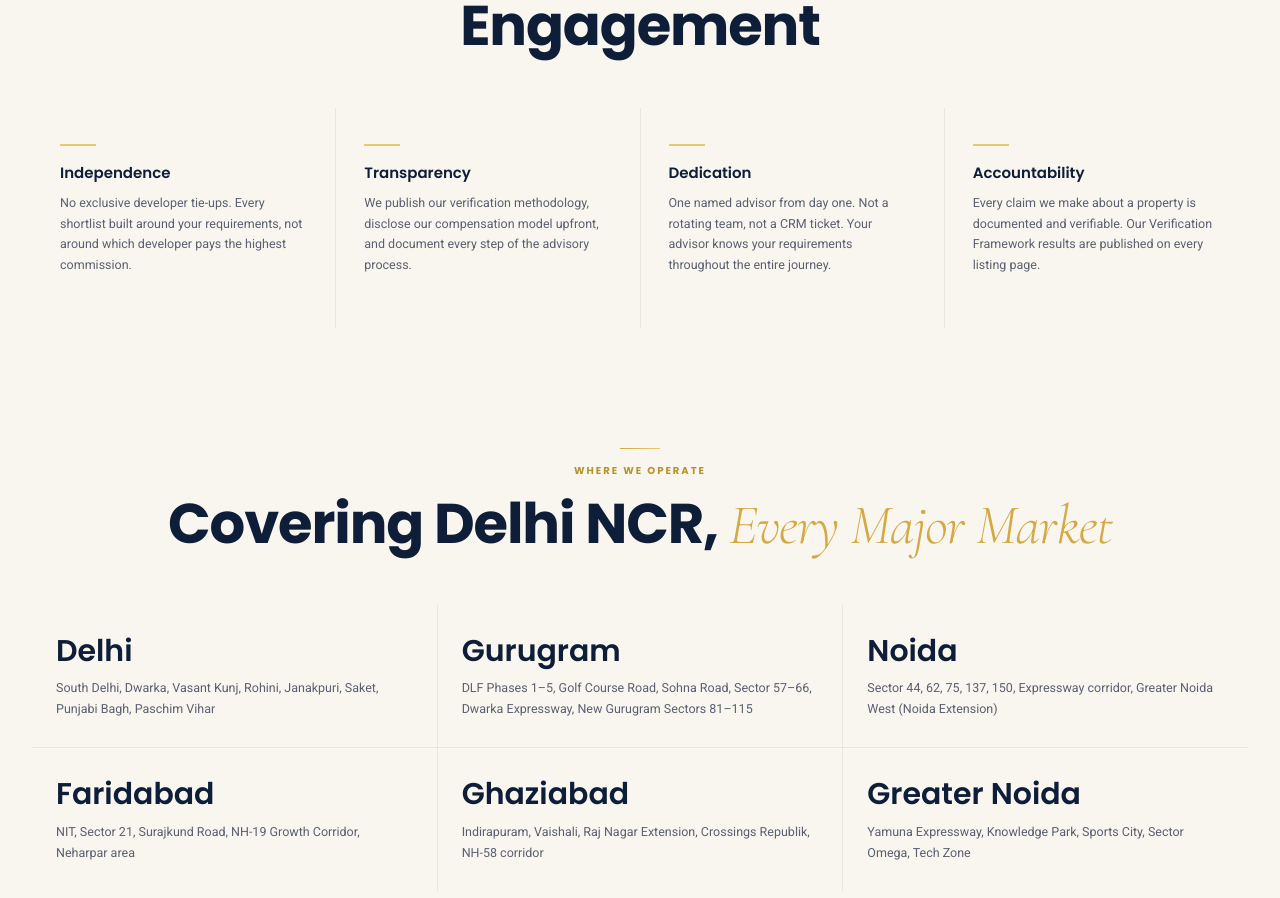
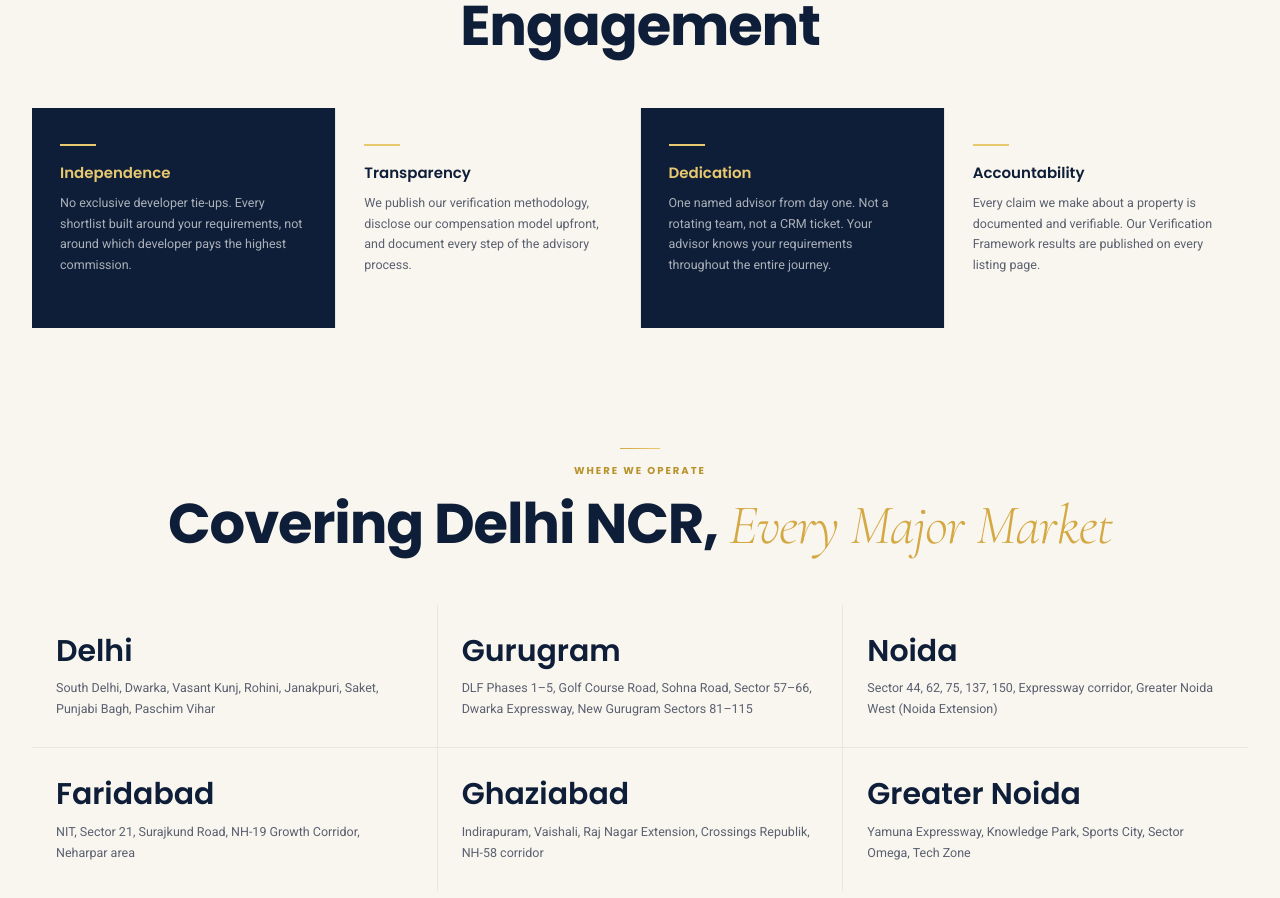
Before and after one commit to mohit1661-ai/Vedhara-Group-Supabase, a Next.js app: page /about in a window 1280 px wide. Shown: the part 1285-2183 px from the top of the page. Built offline with nearby package versions, Linux system fonts and the light colour scheme.

Commit message:
Match About page Our Values cards to Why Vedhara svc-card-alt pattern

```diff
--- a/app/about/page.tsx
+++ b/app/about/page.tsx
@@ -98,10 +98,10 @@ export default function AboutPage() {
               <h2 className="heading-xl" style={{ color:"var(--navy)",lineHeight:1.1 }}>Four Principles That Guide Every Engagement</h2>
             </div>
           </ScrollReveal>
-          <div style={{ display:"grid",gridTemplateColumns:"repeat(4,1fr)",gap:1,background:"rgba(42,45,53,0.08)" }} className="grid-4">
+          <div style={{ display:"grid",gridTemplateColumns:"repeat(4,1fr)",gap:1,background:"rgba(42,45,53,0.08)" }} className="grid-4 svc-card-alt">
             {values.map((v,i)=>(
               <ScrollReveal key={v.title} delay={i*80}>
-                <div className="svc-card" style={{ background:"var(--cream)",borderRadius:0 }}>
+                <div className="svc-card" style={{ borderRadius:0 }}>
                   <div className="gold-accent"></div>
                   <h3 className="svc-card-title">{v.title}</h3>
                   <p className="svc-card-desc">{v.desc}</p>
```
